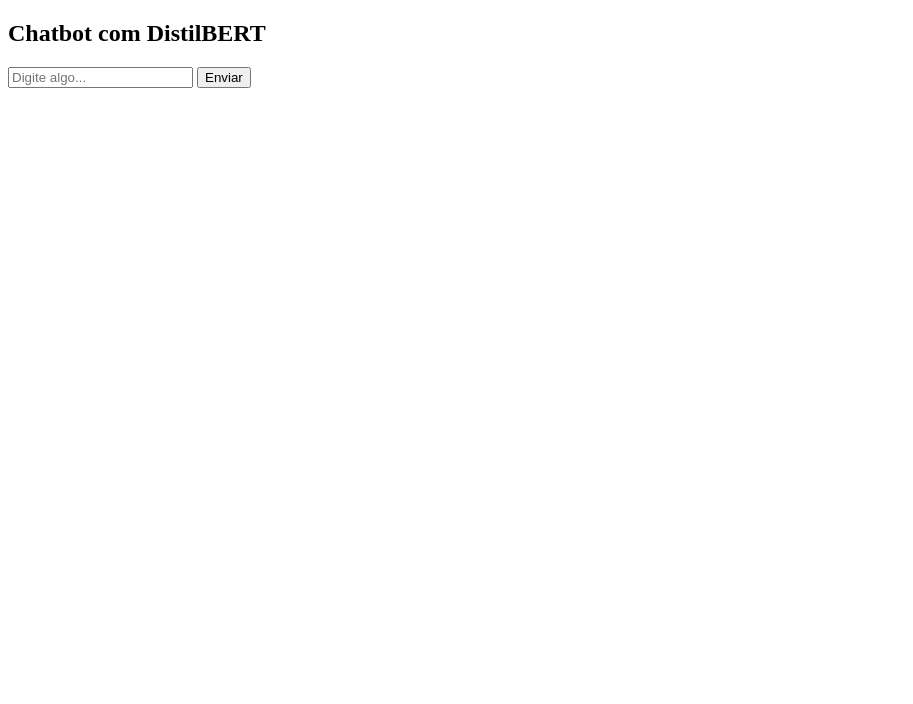
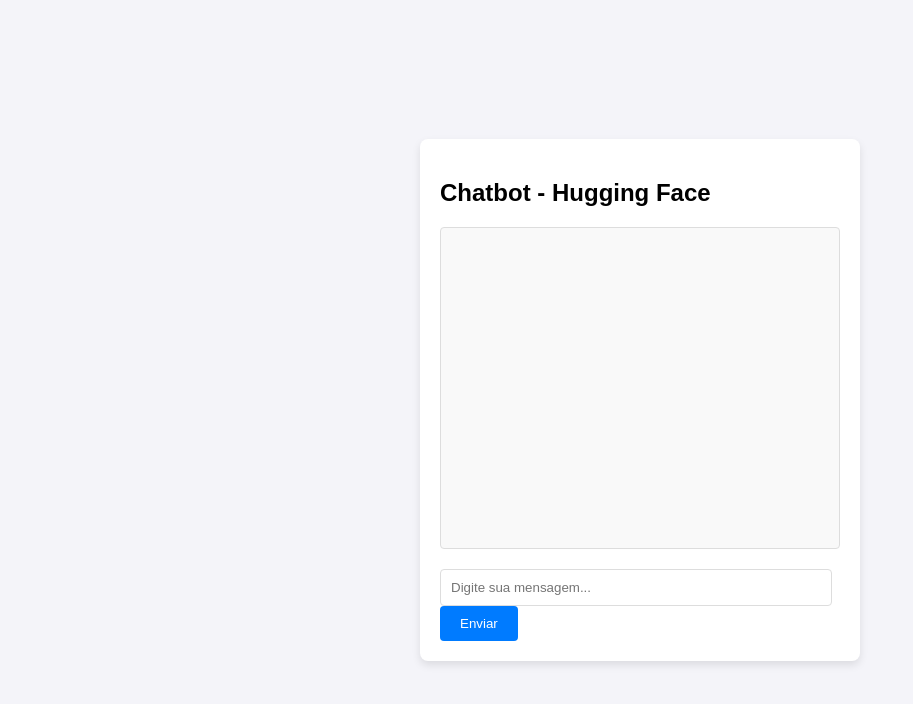
Before and after one commit to PedroMGGDev/Nincho, a plain HTML site: page index.html in a window 1280 px wide. Shown: the whole page, without its empty margins (0-913 px from the left). Drawn offline with Linux system fonts and the light colour scheme.

Commit message:
Update index.html

```diff
--- a/index.html
+++ b/index.html
@@ -1,62 +1,131 @@
  <!DOCTYPE html>
-<html lang="pt-BR">
+<html lang="pt-br">
 <head>
     <meta charset="UTF-8">
     <meta name="viewport" content="width=device-width, initial-scale=1.0">
-    <title>Chatbot com DistilBERT</title>
+    <title>Chatbot - Hugging Face</title>
+    <style>
+        body {
+            font-family: Arial, sans-serif;
+            display: flex;
+            justify-content: center;
+            align-items: center;
+            height: 100vh;
+            margin: 0;
+            background-color: #f4f4f9;
+        }
+        .chat-container {
+            width: 400px;
+            max-width: 100%;
+            background: white;
+            border-radius: 8px;
+            padding: 20px;
+            box-shadow: 0 4px 8px rgba(0, 0, 0, 0.1);
+        }
+        .chat-box {
+            height: 300px;
+            overflow-y: auto;
+            border: 1px solid #ddd;
+            padding: 10px;
+            margin-bottom: 20px;
+            border-radius: 4px;
+            background-color: #f9f9f9;
+        }
+        input[type="text"] {
+            width: calc(100% - 30px);
+            padding: 10px;
+            border: 1px solid #ddd;
+            border-radius: 4px;
+            margin-right: 10px;
+        }
+        button {
+            padding: 10px 20px;
+            border: none;
+            background-color: #007BFF;
+            color: white;
+            border-radius: 4px;
+            cursor: pointer;
+        }
+        button:hover {
+            background-color: #0056b3;
+        }
+        .message {
+            margin-bottom: 10px;
+        }
+        .user-message {
+            color: #007BFF;
+            font-weight: bold;
+        }
+        .bot-message {
+            color: #333;
+        }
+    </style>
 </head>
 <body>
-    <h2>Chatbot com DistilBERT</h2>
-    <input type="text" id="userInput" placeholder="Digite algo..." />
-    <button onclick="sendMessage()">Enviar</button>
-
-    <div id="chatOutput"></div>
+    <div class="chat-container">
+        <h2>Chatbot - Hugging Face</h2>
+        <div class="chat-box" id="chat-box"></div>
+        <input type="text" id="user-input" placeholder="Digite sua mensagem...">
+        <button onclick="sendMessage()">Enviar</button>
+    </div>
 
     <script>
+        const hfAuthToken = "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"; // Substitua pelo seu token do Hugging Face
+        const modelEndpoint = "https://api-inference.huggingface.co/models/meta-llama/Llama-3.3-70B-Instruct";
+
+        // Função para enviar a mensagem e obter a resposta
         async function sendMessage() {
-            const userInput = document.getElementById("userInput").value;
-            if (!userInput.trim()) {
-                return;
-            }
+            const userInput = document.getElementById("user-input").value;
+            if (userInput.trim() === "") return;
 
-            // Exibe a mensagem do usuário
-            const chatOutput = document.getElementById("chatOutput");
-            chatOutput.innerHTML += `<p><strong>Você:</strong> ${userInput}</p>`;
+            // Adiciona a mensagem do usuário à tela
+            addMessage(userInput, "user-message");
 
-            const response = await getChatbotResponse(userInput);
+            // Limpa o campo de entrada
+            document.getElementById("user-input").value = "";
 
-            // Exibe a resposta do chatbot
-            chatOutput.innerHTML += `<p><strong>Bot:</strong> ${response}</p>`;
-        }
-
-        async function getChatbotResponse(userInput) {
             try {
-                const response = await fetch("https://api-inference.huggingface.co/models/distilbert-base-uncased", {
+                // Chama a API do Hugging Face para gerar a resposta
+                const response = await fetch(modelEndpoint, {
                     method: "POST",
                     headers: {
-                        "Authorization": "Bearer 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", // Sua chave de API
+                        "Authorization": `Bearer ${hfAuthToken}`,
                         "Content-Type": "application/json"
                     },
-                    body: JSON.stringify({
-                        inputs: userInput
-                    })
+                    body: JSON.stringify({ inputs: [userInput] })
                 });
 
                 if (!response.ok) {
-                    throw new Error("Erro na comunicação com a API");
+                    throw new Error("Erro ao obter resposta da API.");
                 }
 
                 const data = await response.json();
-                if (data && data[0]) {
-                    return `Resposta do modelo: ${data[0].generated_text}`;
-                } else {
-                    return "Desculpe, não entendi o que você disse.";
-                }
+                const botResponse = data.generated_text || "Desculpe, não consegui entender sua solicitação.";
+
+                // Adiciona a resposta do bot à tela
+                addMessage(botResponse, "bot-message");
             } catch (error) {
                 console.error("Erro:", error);
-                return `Erro: ${error.message}`;
+                addMessage("Erro ao se conectar com o servidor. Tente novamente.", "bot-message");
             }
         }
+
+        // Função para adicionar uma mensagem na tela
+        function addMessage(message, className) {
+            const chatBox = document.getElementById("chat-box");
+            const messageElement = document.createElement("div");
+            messageElement.classList.add("message", className);
+            messageElement.textContent = message;
+            chatBox.appendChild(messageElement);
+            chatBox.scrollTop = chatBox.scrollHeight; // Rolagem automática para a última mensagem
+        }
+
+        // Para enviar a mensagem quando pressionar Enter
+        document.getElementById("user-input").addEventListener("keypress", function(event) {
+            if (event.key === "Enter") {
+                sendMessage();
+            }
+        });
     </script>
 </body>
 </html>
```
